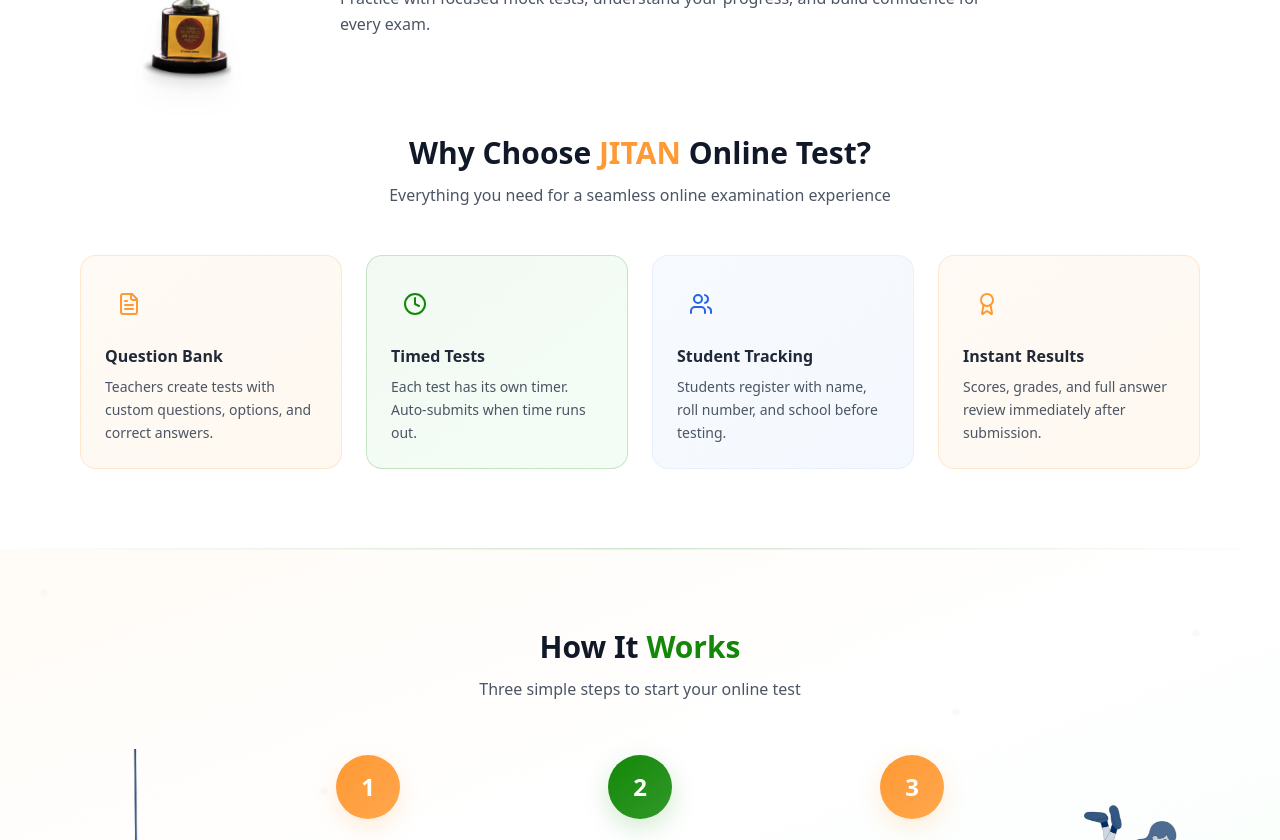
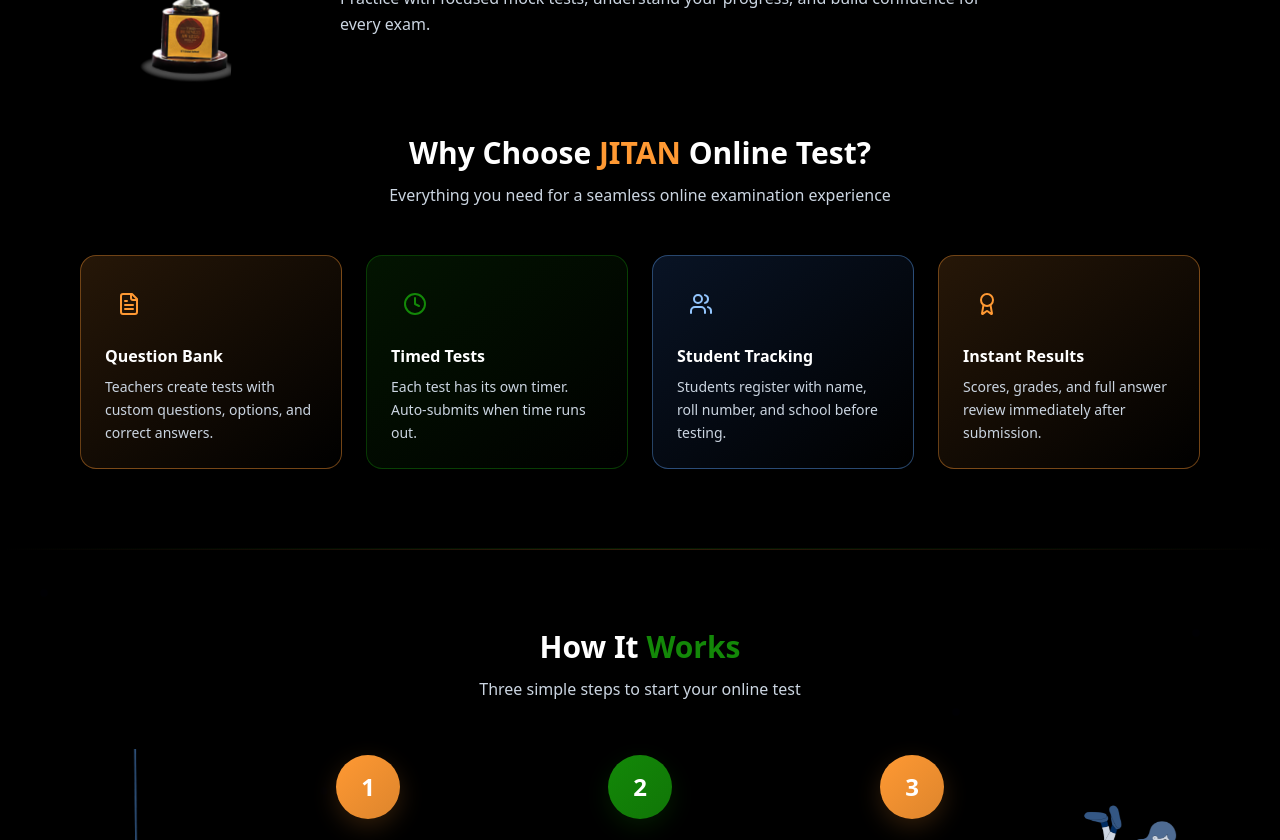
Before and after one commit to Jaganbehera1/Mock-Test, a React (Vite) app: page / in a window 1280 px wide. Shown: the part 1960-2800 px from the top of the page. Built offline with nearby package versions, Linux system fonts and the light colour scheme; no server answers.

Commit message:
Initial commit

```diff
--- a/src/components/LandingPage.tsx
+++ b/src/components/LandingPage.tsx
@@ -20,16 +20,16 @@
   onAdmin: () => void;
 }) {
   return (
-    <div className="min-h-screen bg-white">
+    <div className="min-h-screen bg-black text-white">
       {/* Top Indian Flag Banner */}
       <div className="h-1.5 w-full flex sticky top-0 z-50">
         <div className="h-full w-1/3 bg-[#FF9933]"></div>
-        <div className="h-full w-1/3 bg-white"></div>
+        <div className="h-full w-1/3 bg-black"></div>
         <div className="h-full w-1/3 bg-[#138808]"></div>
       </div>
 
       {/* Navbar */}
-      <nav className="sticky top-1.5 z-40 bg-white/90 backdrop-blur-md border-b border-gray-100 shadow-sm">
+      <nav className="sticky top-1.5 z-40 bg-black/90 backdrop-blur-md border-b border-white/10 shadow-sm">
         <div className="max-w-6xl mx-auto px-4 py-3 flex items-center justify-between">
           <div className="flex items-center gap-2">
             <img src={logo} alt="Jitan logo" className="w-10 h-10 rounded-xl object-cover shadow-md" />
@@ -37,7 +37,7 @@
               <span className="text-xl font-bold bg-gradient-to-r from-[#FF9933] via-[#138808] to-[#FF9933] bg-clip-text text-transparent">
                 JITAN
               </span>
-              <span className="text-xl font-bold text-gray-800">'S Online Test</span>
+              <span className="text-xl font-bold text-white">'S Online Test</span>
             </div>
           </div>
           <div className="flex items-center gap-3">
@@ -220,7 +220,7 @@
       </div>
 
       {/* Features Grid - Light Theme */}
-      <div className="py-20 relative bg-white">
+      <div className="py-20 relative bg-black">
         <div className="absolute inset-0">
           <div className="absolute top-0 left-0 w-full h-px bg-gradient-to-r from-transparent via-[#FF9933]/20 to-transparent"></div>
           <div className="absolute bottom-0 left-0 w-full h-px bg-gradient-to-r from-transparent via-[#138808]/20 to-transparent"></div>
@@ -236,19 +236,19 @@
             </div>
             <div className="text-center lg:text-left">
               <p className="text-xs font-bold uppercase tracking-[0.18em] text-[#FF9933]">Learn. Practice. Achieve.</p>
-              <h2 className="text-3xl font-bold text-gray-900 mt-2 mb-3">
+              <h2 className="text-3xl font-bold text-white mt-2 mb-3">
                 Built to help every student move forward
               </h2>
-              <p className="text-gray-600 max-w-2xl leading-relaxed mx-auto lg:mx-0">
+              <p className="text-slate-300 max-w-2xl leading-relaxed mx-auto lg:mx-0">
                 Practice with focused mock tests, understand your progress, and build confidence for every exam.
               </p>
             </div>
           </div>
           <div className="text-center mb-12">
-            <h2 className="text-3xl font-bold text-gray-900 mb-3">
+            <h2 className="text-3xl font-bold text-white mb-3">
               Why Choose <span className="text-[#FF9933]">JITAN</span> Online Test?
             </h2>
-            <p className="text-gray-600 max-w-2xl mx-auto">
+            <p className="text-slate-300 max-w-2xl mx-auto">
               Everything you need for a seamless online examination experience
             </p>
           </div>
@@ -283,7 +283,7 @@
       </div>
 
       {/* How It Works - Light Tricolor Background */}
-      <div className="py-20 relative bg-gradient-to-br from-orange-50/50 via-white to-green-50/50">
+      <div className="py-20 relative bg-black">
         <div className="absolute inset-0">
           <div className="absolute top-0 left-0 w-full h-px bg-gradient-to-r from-transparent via-[#FF9933]/20 to-transparent"></div>
           <div className="absolute bottom-0 left-0 w-full h-px bg-gradient-to-r from-transparent via-[#138808]/20 to-transparent"></div>
@@ -298,10 +298,10 @@
         </div>
         <div className="relative max-w-6xl mx-auto px-4">
           <div className="text-center mb-12">
-            <h2 className="text-3xl font-bold text-gray-900 mb-3">
+            <h2 className="text-3xl font-bold text-white mb-3">
               How It <span className="text-[#138808]">Works</span>
             </h2>
-            <p className="text-gray-600">Three simple steps to start your online test</p>
+            <p className="text-slate-300">Three simple steps to start your online test</p>
           </div>
           <div className="grid items-center gap-8 md:grid-cols-[120px_minmax(0,1fr)_120px] lg:gap-12">
             <div className="flex justify-center">
@@ -335,47 +335,47 @@
       </div>
 
       {/* Stats Section - Light Cards */}
-      <div className="py-20 relative bg-white">
+      <div className="py-20 relative bg-black">
         <div className="absolute inset-0">
           <div className="absolute top-0 left-0 w-full h-px bg-gradient-to-r from-transparent via-[#FF9933]/20 to-transparent"></div>
           <div className="absolute bottom-0 left-0 w-full h-px bg-gradient-to-r from-transparent via-[#138808]/20 to-transparent"></div>
         </div>
         <div className="relative max-w-6xl mx-auto px-4">
           <div className="grid grid-cols-2 md:grid-cols-4 gap-6">
-            <div className="text-center p-6 rounded-2xl bg-gradient-to-br from-orange-50 to-orange-100/30 border border-orange-200/30 shadow-sm hover:shadow-md transition-shadow">
+            <div className="text-center p-6 rounded-2xl bg-gradient-to-br from-[#FF9933]/15 to-black border border-[#FF9933]/30 shadow-sm hover:shadow-md transition-shadow">
               <div className="w-12 h-12 rounded-full bg-[#FF9933]/10 flex items-center justify-center mx-auto mb-3">
                 <Trophy className="w-6 h-6 text-[#FF9933]" />
               </div>
-              <div className="text-3xl font-bold text-gray-900">500+</div>
-              <div className="text-sm text-gray-600">Tests Created</div>
+              <div className="text-3xl font-bold text-white">500+</div>
+              <div className="text-sm text-slate-300">Tests Created</div>
             </div>
-            <div className="text-center p-6 rounded-2xl bg-gradient-to-br from-green-50 to-green-100/30 border border-green-200/30 shadow-sm hover:shadow-md transition-shadow">
+            <div className="text-center p-6 rounded-2xl bg-gradient-to-br from-[#138808]/15 to-black border border-[#138808]/30 shadow-sm hover:shadow-md transition-shadow">
               <div className="w-12 h-12 rounded-full bg-[#138808]/10 flex items-center justify-center mx-auto mb-3">
                 <Users className="w-6 h-6 text-[#138808]" />
               </div>
-              <div className="text-3xl font-bold text-gray-900">10K+</div>
-              <div className="text-sm text-gray-600">Students</div>
+              <div className="text-3xl font-bold text-white">10K+</div>
+              <div className="text-sm text-slate-300">Students</div>
             </div>
-            <div className="text-center p-6 rounded-2xl bg-gradient-to-br from-blue-50 to-blue-100/30 border border-blue-200/30 shadow-sm hover:shadow-md transition-shadow">
+            <div className="text-center p-6 rounded-2xl bg-gradient-to-br from-blue-500/15 to-black border border-blue-400/30 shadow-sm hover:shadow-md transition-shadow">
               <div className="w-12 h-12 rounded-full bg-blue-500/10 flex items-center justify-center mx-auto mb-3">
                 <BarChart3 className="w-6 h-6 text-blue-600" />
               </div>
-              <div className="text-3xl font-bold text-gray-900">98%</div>
-              <div className="text-sm text-gray-600">Satisfaction</div>
+              <div className="text-3xl font-bold text-white">98%</div>
+              <div className="text-sm text-slate-300">Satisfaction</div>
             </div>
-            <div className="text-center p-6 rounded-2xl bg-gradient-to-br from-purple-50 to-purple-100/30 border border-purple-200/30 shadow-sm hover:shadow-md transition-shadow">
+            <div className="text-center p-6 rounded-2xl bg-gradient-to-br from-purple-500/15 to-black border border-purple-400/30 shadow-sm hover:shadow-md transition-shadow">
               <div className="w-12 h-12 rounded-full bg-purple-500/10 flex items-center justify-center mx-auto mb-3">
                 <Zap className="w-6 h-6 text-purple-600" />
               </div>
-              <div className="text-3xl font-bold text-gray-900">24/7</div>
-              <div className="text-sm text-gray-600">Support</div>
+              <div className="text-3xl font-bold text-white">24/7</div>
+              <div className="text-sm text-slate-300">Support</div>
             </div>
           </div>
         </div>
       </div>
 
       {/* Footer - Light Indian Theme */}
-      <div className="bg-gray-50 border-t-2 border-[#FF9933]/30 py-8 relative">
+      <div className="bg-black border-t-2 border-[#FF9933]/30 py-8 relative">
         <div className="max-w-6xl mx-auto px-4 text-center relative">
           <img
             src={footerAnimation}
@@ -386,10 +386,10 @@
             <div className="w-8 h-8 rounded-full bg-gradient-to-br from-[#FF9933] via-white to-[#138808] flex items-center justify-center text-white font-bold text-xs shadow-sm">
               🇮🇳
             </div>
-            <span className="text-sm text-gray-600 font-medium">Proudly Indian · Made for Indian Education</span>
+            <span className="text-sm text-slate-300 font-medium">Proudly Indian · Made for Indian Education</span>
           </div>
 
-          <div className="flex flex-wrap items-center justify-center gap-4 text-sm text-gray-500 mb-4">
+          <div className="flex flex-wrap items-center justify-center gap-4 text-sm text-slate-300 mb-4">
             <span className="flex items-center gap-1.5">
               <CheckCircle2 className="w-3.5 h-3.5 text-[#138808]" />
               Question Prepared By: ASTARANG HIGH SCHOOL, ASTARANG
@@ -446,9 +446,9 @@
   color: string;
 }) {
   const colorStyles = {
-    orange: "from-[#FF9933]/5 to-orange-50/80 border-[#FF9933]/20 text-[#FF9933]",
-    green: "from-[#138808]/5 to-green-50/80 border-[#138808]/20 text-[#138808]",
-    blue: "from-blue-50/50 to-blue-100/30 border-blue-200/30 text-blue-600",
+    orange: "from-[#FF9933]/15 to-black border-[#FF9933]/40 text-[#FF9933]",
+    green: "from-[#138808]/15 to-black border-[#138808]/40 text-[#138808]",
+    blue: "from-blue-500/15 to-black border-blue-400/40 text-blue-300",
   };
 
   return (
@@ -456,8 +456,8 @@
       <div className={`w-12 h-12 rounded-xl bg-current/10 flex items-center justify-center mb-4`}>
         <div className="text-current">{icon}</div>
       </div>
-      <h3 className="font-bold text-gray-800 text-base mb-2">{title}</h3>
-      <p className="text-sm text-gray-600 leading-relaxed">{description}</p>
+      <h3 className="font-bold text-white text-base mb-2">{title}</h3>
+      <p className="text-sm text-slate-300 leading-relaxed">{description}</p>
     </div>
   );
 }
@@ -484,8 +484,8 @@
       >
         {number}
       </div>
-      <h3 className="font-bold text-gray-800 text-lg mb-2">{title}</h3>
-      <p className="text-sm text-gray-600 leading-relaxed max-w-xs mx-auto">{description}</p>
+      <h3 className="font-bold text-white text-lg mb-2">{title}</h3>
+      <p className="text-sm text-slate-300 leading-relaxed max-w-xs mx-auto">{description}</p>
     </div>
   );
 }
```
